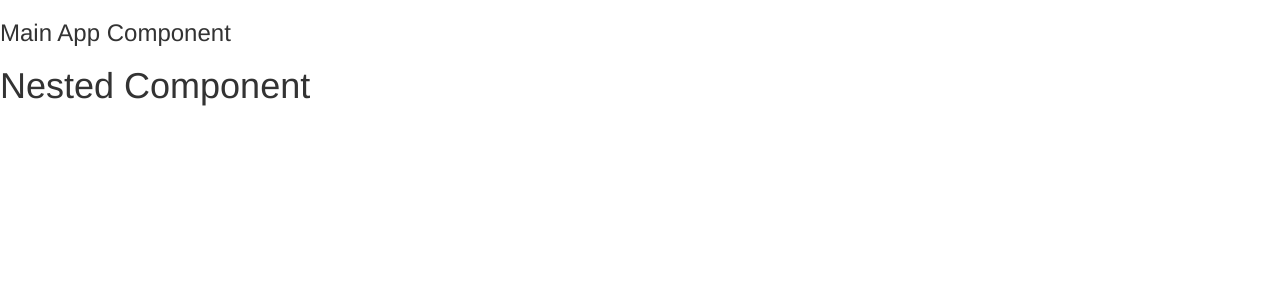
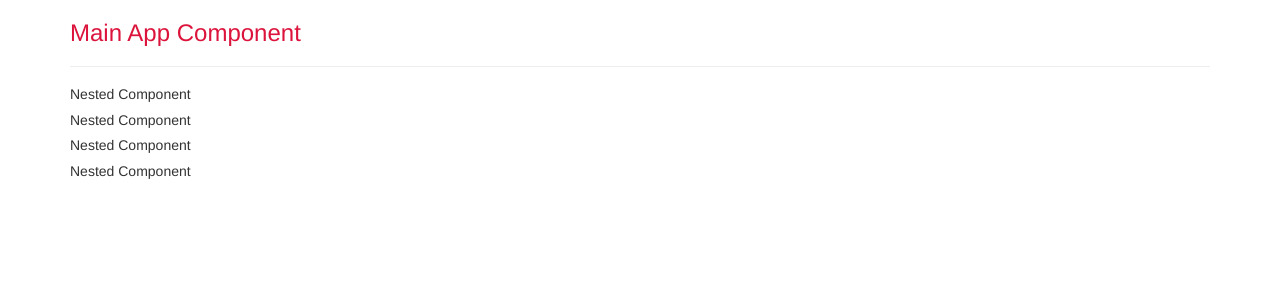
Before and after one commit to Dfav1221/AngularCourse, an Angular app in the folder first-app/: page / in a window 1280 px wide. Shown: the top 300 px of the page. Built offline with nearby package versions, Linux system fonts and the light colour scheme.

Commit message:
Basic Compoments setup

```diff
--- a/first-app/src/app/app.component.css
+++ b/first-app/src/app/app.component.css
@@ -0,0 +1,3 @@
+h3 {
+  color: crimson;
+}
--- a/first-app/src/app/app.component.html
+++ b/first-app/src/app/app.component.html
@@ -1,3 +1,10 @@
-<h3>Main App Component</h3>
+<div class="container">
+  <div class="row">
+    <div class="col-xs-12">
+      <h3>Main App Component</h3>
+      <hr>
+      <app-servers></app-servers>
+    </div>
+  </div>
 
-<app-server> </app-server>
+</div>
--- a/first-app/src/app/app.module.ts
+++ b/first-app/src/app/app.module.ts
@@ -3,11 +3,13 @@
 import {FormsModule} from '@angular/forms';
 import {AppComponent} from './app.component';
 import {ServerComponent} from "./server/server.component";
+import { ServersComponent } from './servers/servers.component';
 
 @NgModule({
   declarations: [
     AppComponent,
-    ServerComponent
+    ServerComponent,
+    ServersComponent
   ],
   imports: [
     BrowserModule,
--- a/first-app/src/app/server/server.component.html
+++ b/first-app/src/app/server/server.component.html
@@ -1 +1 @@
-<h1>Nested Component</h1>
+<h5>Nested Component</h5>
--- /dev/null
+++ b/first-app/src/app/servers/servers.component.html
@@ -0,0 +1,4 @@
+<app-server></app-server>
+<app-server></app-server>
+<app-server></app-server>
+<app-server></app-server>
--- /dev/null
+++ b/first-app/src/app/servers/servers.component.ts
@@ -0,0 +1,15 @@
+ import { Component, OnInit } from '@angular/core';
+
+@Component({
+  selector: 'app-servers',
+  templateUrl: './servers.component.html',
+  styleUrls: ['./servers.component.css']
+})
+export class ServersComponent implements OnInit {
+
+  constructor() { }
+
+  ngOnInit(): void {
+  }
+
+}
```
Also changed, not shown: first-app/src/app/servers/servers.component.css (added), 1 other file (tests, documents, lock files or other folders).
